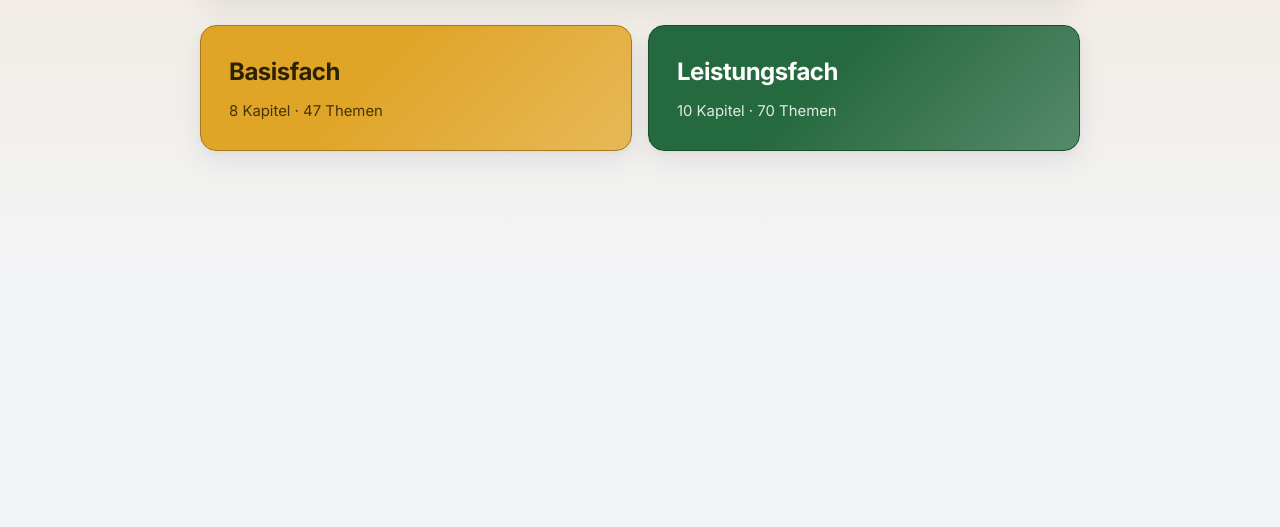
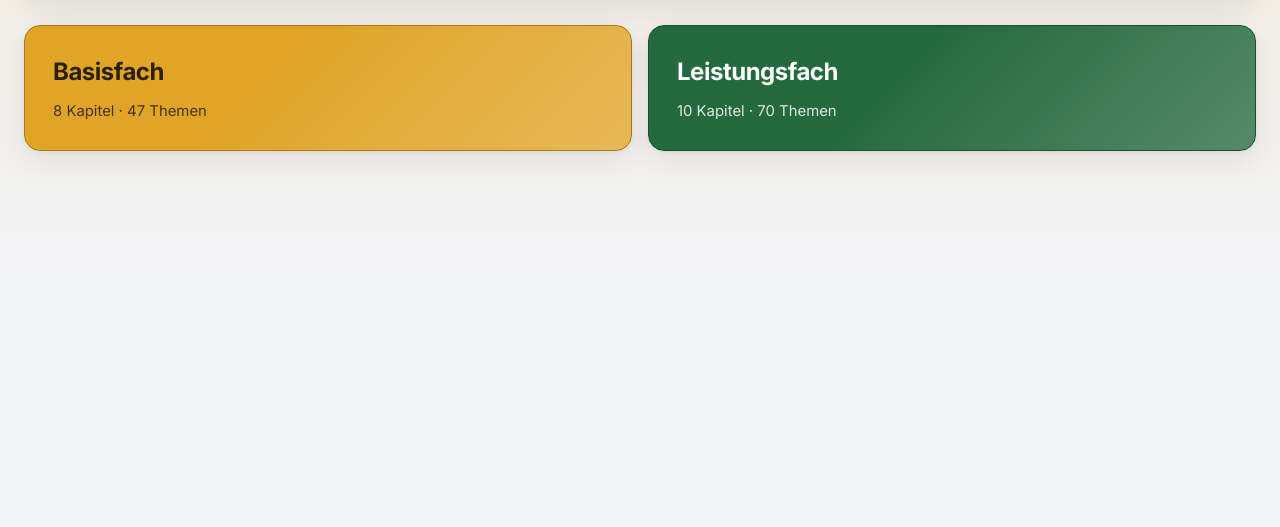
Before and after one commit to rutschmann-hub/Mathe_OS, a plain HTML site: page index.html in a window 1280 px wide. Shown: the part 273-800 px from the top of the page. Drawn offline with nearby package versions, Linux system fonts and the light colour scheme.

Commit message:
Layout breiter: Seite bis 900 px (Tablet hochkant), bis 1680 px ab 1100 px; Ausprobieren und Fließtext breiter
Co-Authored-By: Claude Sonnet 5.5 <noreply@anthropic.com>

```diff
--- a/css/site.css
+++ b/css/site.css
@@ -5,7 +5,7 @@
   body[data-kurs=""] { background: linear-gradient(180deg, color-mix(in srgb, var(--bf-fill) 16%, var(--bg)) 0, var(--bg) 560px) no-repeat, var(--bg); }
   body[data-kurs="bf"] { --k: var(--bf); --k-soft: var(--bf-soft); --k-fill: var(--bf-fill); --k-on: var(--bf-on); }
   body[data-kurs="lk"] { --k: var(--lk); --k-soft: var(--lk-soft); --k-fill: var(--lk-fill); --k-on: var(--lk-on); }
-  .wrap { max-width: 760px; margin: 0 auto; padding: 0 var(--sp-6); }
+  .wrap { max-width: 900px; margin: 0 auto; padding: 0 var(--sp-6); }
 
   header { display: flex; align-items: center; gap: 1rem; height: 68px; }
   .logo { font-weight: 800; letter-spacing: -.02em; text-decoration: none; font-size: var(--fs-lg); }
@@ -329,14 +329,14 @@
 /* Breites Layout ab 1100 px: Themenseiten mit mitlaufender Leiste „Auf dieser Seite“ links, Fließtext bleibt gut lesbar begrenzt */
   .seitennav { display: none; }
   @media (min-width: 1100px) {
-    .wrap { max-width: 1240px; }
-    main:not(.mit-nav) { max-width: 880px; margin-inline: auto; }
-    main.mit-nav { display: grid; grid-template-columns: 220px minmax(0, 1fr); column-gap: var(--sp-8); }
+    .wrap { max-width: 1680px; }
+    main:not(.mit-nav) { max-width: 1360px; margin-inline: auto; }
+    main.mit-nav { display: grid; grid-template-columns: 200px minmax(0, 1fr); column-gap: var(--sp-8); }
     main.mit-nav > * { grid-column: 2; }
     main.mit-nav > .seitennav { grid-column: 1; grid-row: 1 / span 99; position: sticky; top: var(--sp-5); align-self: start; margin-top: var(--sp-7);
       display: flex; flex-direction: column; gap: 2px; padding: var(--sp-3); background: var(--surface); border-radius: var(--radius); box-shadow: var(--shadow-card); }
     .mit-nav .lab-sec { width: auto; margin-left: 0; }
-    .intro, .sec > p, .sec .body > p, .sec .body > .fehler { max-width: 72ch; }
+    .intro, .sec > p, .sec .body > p, .sec .body > .fehler { max-width: 100ch; }
   }
   .seitennav b { padding: var(--sp-1) var(--sp-2) var(--sp-2); font-size: var(--fs-xs); letter-spacing: .08em; text-transform: uppercase; color: var(--muted); }
   .seitennav button { display: flex; align-items: center; gap: var(--sp-2); width: 100%; padding: 6px var(--sp-2); border: 0; border-radius: var(--radius-xs); background: transparent; text-align: left; font-size: var(--fs-body); }
```
